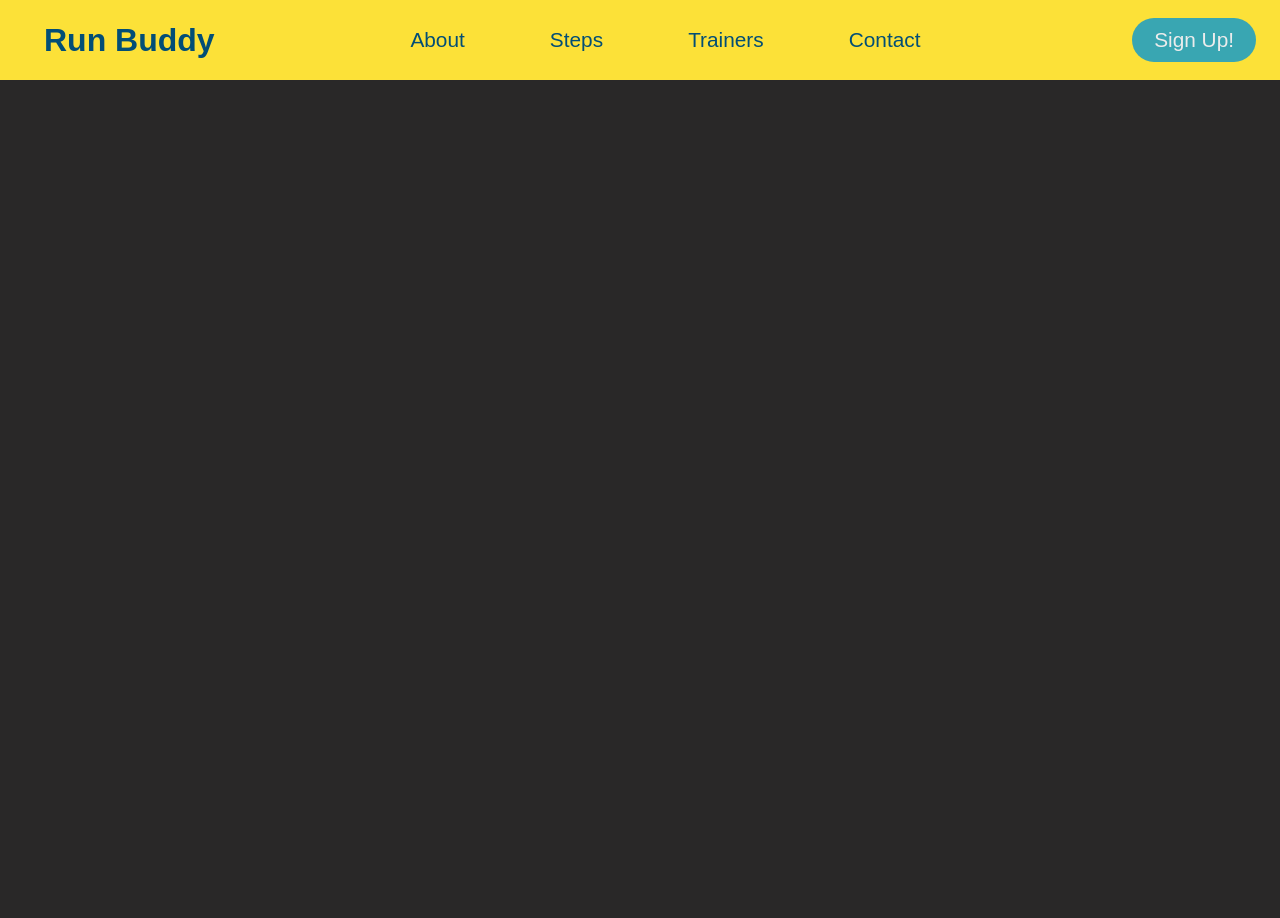
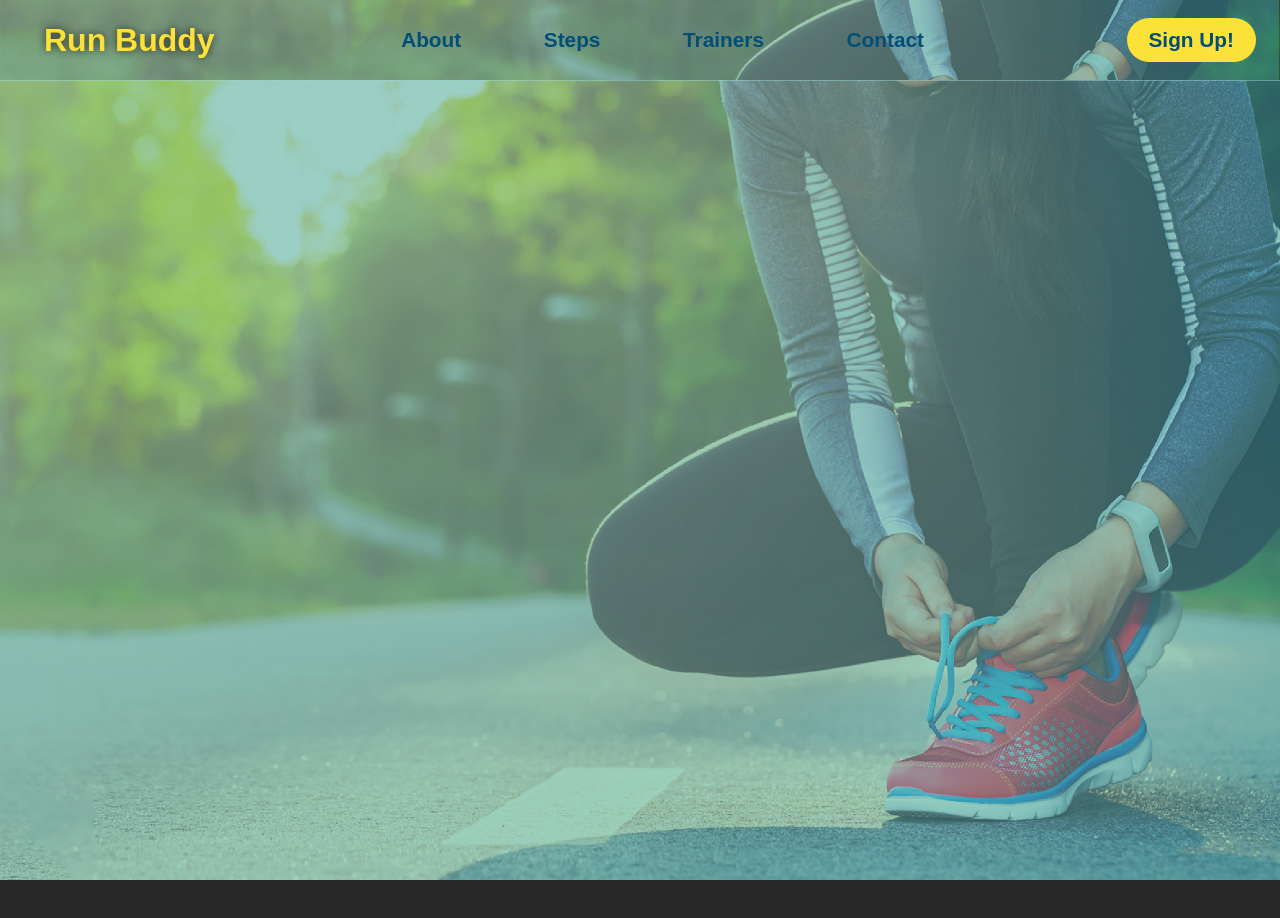
Before and after one commit to michael-rodriguez22/react-buddy, a React (Create React App) app: page / in a window 1280 px wide. Shown: the top 918 px of the page. Before the commit the page ends 800 px from the top, so only its background shows below. Built offline with nearby package versions, Linux system fonts and the light colour scheme.

Commit message:
hero background, slight nav and sidebar refactor

```diff
--- /dev/null
+++ b/src/components/Hero/HeroElements.js
@@ -0,0 +1,14 @@
+import styled from "styled-components";
+import heroBg from "../../images/flipped-hero-image.jpg";
+
+export const HeroContainer = styled.div`
+  background-image: url(${heroBg});
+  height: 800px;
+  background-size: cover;
+  background-attachment: fixed;
+  background-position: 80%;
+  display: flex;
+  justify-content: center;
+  flex-wrap: wrap;
+  align-items: flex-start;
+`;
--- /dev/null
+++ b/src/components/Hero/index.js
@@ -0,0 +1,12 @@
+import { HeroContainer } from "./HeroElements";
+
+const Hero = () => {
+  return (
+    <>
+      <HeroContainer id="home"></HeroContainer>
+      <div style={{ height: 1000 }}></div>;
+    </>
+  );
+};
+
+export default Hero;
--- a/src/components/Navbar/NavbarElements.js
+++ b/src/components/Navbar/NavbarElements.js
@@ -1,22 +1,22 @@
 import styled from "styled-components";
+import heroBg from "../../images/flipped-hero-image.jpg";
 import { Link as RouterLink } from "react-router-dom";
 import { Link as ScrollLink } from "react-scroll";
 
 export const Nav = styled.nav`
-  background: ${({ theme }) => theme.primary};
+  background-image: url(${heroBg});
+  background-size: cover;
+  background-attachment: fixed;
+  background-position: 80%;
   height: 80px;
-  /* margin-top: -80px; */
   display: flex;
   justify-content: center;
   align-items: center;
   font-size: 1rem;
   position: sticky;
   top: 0;
-  z-index: 10;
-
-  @media screen and (max-width: 960px) {
-    transition: 1s all ease;
-  }
+  z-index: 100;
+  font-weight: bold;
 `;
 
 export const NavContainer = styled.div`
@@ -30,14 +30,14 @@ export const NavContainer = styled.div`
 `;
 
 export const NavLogo = styled(RouterLink)`
-  color: ${({ theme }) => theme.secondary};
+  color: ${({ theme }) => theme.primary};
+  text-shadow: 0 0 8px ${({ theme }) => theme.dark};
   justify-self: flex-start;
   cursor: pointer;
   font-size: 2rem;
   display: flex;
   align-items: center;
   margin-left: 20px;
-  font-weight: bold;
   text-decoration: none;
 `;
 
@@ -48,11 +48,10 @@ export const Icon = styled.div`
     cursor: pointer;
     display: block;
     position: absolute;
-    top: 0;
-    right: 0;
-    transform: translate(-100%, 60%);
+    top: 1.5rem;
+    right: 1.5rem;
     font-size: 1.8rem;
-    color: ${({ theme }) => theme.secondary};
+    color: ${({ theme }) => theme.primary};
   }
 `;
 
@@ -70,10 +69,6 @@ export const NavUl = styled.ul`
   }
 `;
 
-export const NavLi = styled.li`
-  height: 69px;
-`;
-
 export const NavLink = styled(ScrollLink)`
   cursor: pointer;
   color: ${({ theme }) => theme.secondary};
@@ -81,11 +76,16 @@ export const NavLink = styled(ScrollLink)`
   display: flex;
   align-items: center;
   text-decoration: none;
-  padding: 0 1rem;
-  height: 100%;
+  padding: 0 0.6rem;
+  height: 69px;
+  transition: all 0.3s ease-in-out;
+
+  &:hover {
+    color: ${({ theme }) => theme.primary};
+  }
 
   &.active {
-    border-bottom: 3px solid ${({ theme }) => theme.secondary};
+    border-bottom: 4px solid ${({ theme }) => theme.primary};
   }
 `;
 
@@ -101,8 +101,8 @@ export const NavButton = styled.nav`
 export const NavButtonLink = styled(RouterLink)`
   cursor: pointer;
   border-radius: 50px;
-  background: ${({ theme }) => theme.tertiary};
-  color: ${({ theme }) => theme.light};
+  background: ${({ theme }) => theme.primary};
+  color: ${({ theme }) => theme.secondary};
   border-radius: 50px;
   white-space: nowrap;
   padding: 10px 22px;
@@ -114,5 +114,6 @@ export const NavButtonLink = styled(RouterLink)`
 
   &:hover {
     background: ${({ theme }) => theme.secondary};
+    color: ${({ theme }) => theme.light};
   }
 `;
--- a/src/components/Navbar/index.js
+++ b/src/components/Navbar/index.js
@@ -4,7 +4,6 @@ import {
   NavLogo,
   Icon,
   NavUl,
-  NavLi,
   NavLink,
   NavButton,
   NavButtonLink,
@@ -18,21 +17,21 @@ const Navbar = ({ toggle }) => {
         <NavContainer>
           <NavLogo to="/">Run Buddy</NavLogo>
           <Icon>
-            <FaBars onClick={() => toggle()} />
+            <FaBars onClick={toggle} />
           </Icon>
           <NavUl>
-            <NavLi>
+            <li>
               <NavLink to="about">About</NavLink>
-            </NavLi>
-            <NavLi>
+            </li>
+            <li>
               <NavLink to="Steps">Steps</NavLink>
-            </NavLi>
-            <NavLi>
+            </li>
+            <li>
               <NavLink to="trainers">Trainers</NavLink>
-            </NavLi>
-            <NavLi>
+            </li>
+            <li>
               <NavLink to="contact">Contact</NavLink>
-            </NavLi>
+            </li>
           </NavUl>
           <NavButton>
             <NavButtonLink to="/signup">Sign Up!</NavButtonLink>
--- a/src/components/Sidebar/SidebarElements.js
+++ b/src/components/Sidebar/SidebarElements.js
@@ -4,7 +4,7 @@ import { Link as RouterLink } from "react-router-dom";
 
 export const SidebarContainer = styled.aside`
   background: ${({ theme }) => theme.dark};
-  border: 2px groove ${({ theme }) => theme.primary};
+  border: 3px solid ${({ theme }) => theme.secondary};
   position: fixed;
   z-index: 999;
   width: 100%;
@@ -21,11 +21,11 @@ export const SidebarContainer = styled.aside`
 export const Icon = styled.div`
   cursor: pointer;
   position: absolute;
-  top: 1.2rem;
+  top: 1.5rem;
   right: 1.5rem;
   background: transparent;
   font-size: 2rem;
-  color: ${({ theme }) => theme.secondary};
+  color: ${({ theme }) => theme.primary};
   outline: none;
 `;
 
@@ -47,7 +47,7 @@ export const SidebarLink = styled(ScrollLink)`
   color: ${({ theme }) => theme.light};
 
   &:hover {
-    color: ${({ theme }) => theme.secondary};
+    color: ${({ theme }) => theme.primary};
   }
 `;
 
@@ -59,10 +59,10 @@ export const SidebarButton = styled.div`
 export const SidebarButtonLink = styled(RouterLink)`
   cursor: pointer;
   border-radius: 50px;
-  background: ${({ theme }) => theme.tertiary};
+  background: ${({ theme }) => theme.primary};
+  color: ${({ theme }) => theme.secondary};
   white-space: nowrap;
   padding: 1rem 4rem;
-  color: ${({ theme }) => theme.light};
   font-size: 1.5rem;
   outline: none;
   border: none;
@@ -71,5 +71,6 @@ export const SidebarButtonLink = styled(RouterLink)`
 
   &:hover {
     background: ${({ theme }) => theme.secondary};
+    color: ${({ theme }) => theme.light};
   }
 `;
--- a/src/components/index.js
+++ b/src/components/index.js
@@ -1,2 +1,3 @@
 export { default as Navbar } from "./Navbar";
 export { default as Sidebar } from "./Sidebar";
+export { default as Hero } from "./Hero";
--- a/src/pages/Home.js
+++ b/src/pages/Home.js
@@ -1,5 +1,5 @@
 import { useState } from "react";
-import { Navbar, Sidebar } from "../components";
+import { Navbar, Sidebar, Hero } from "../components";
 
 const Home = () => {
   const [isOpen, setisOpen] = useState(false);
@@ -11,6 +11,7 @@ const Home = () => {
     <>
       <Sidebar isOpen={isOpen} toggle={toggle} />
       <Navbar toggle={toggle} />
+      <Hero />
     </>
   );
 };
```
